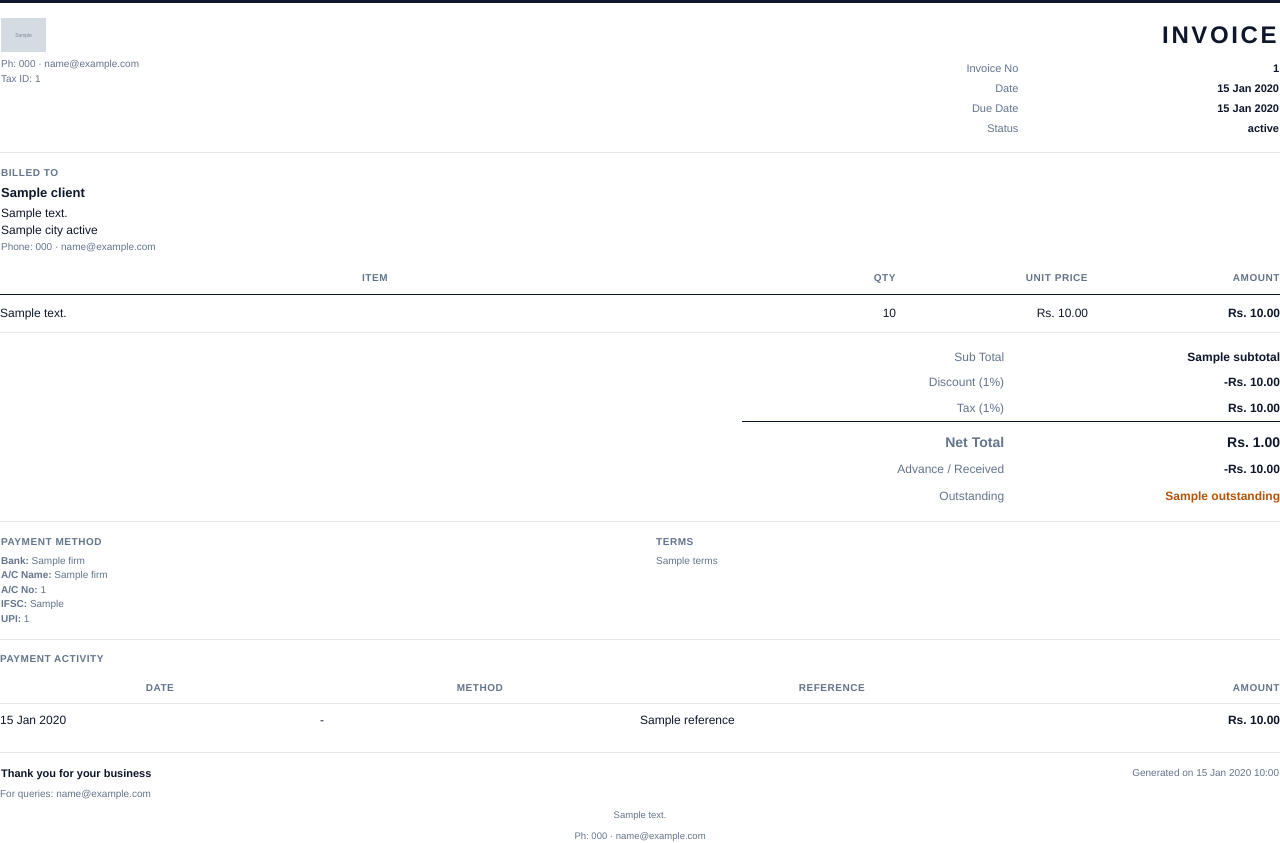
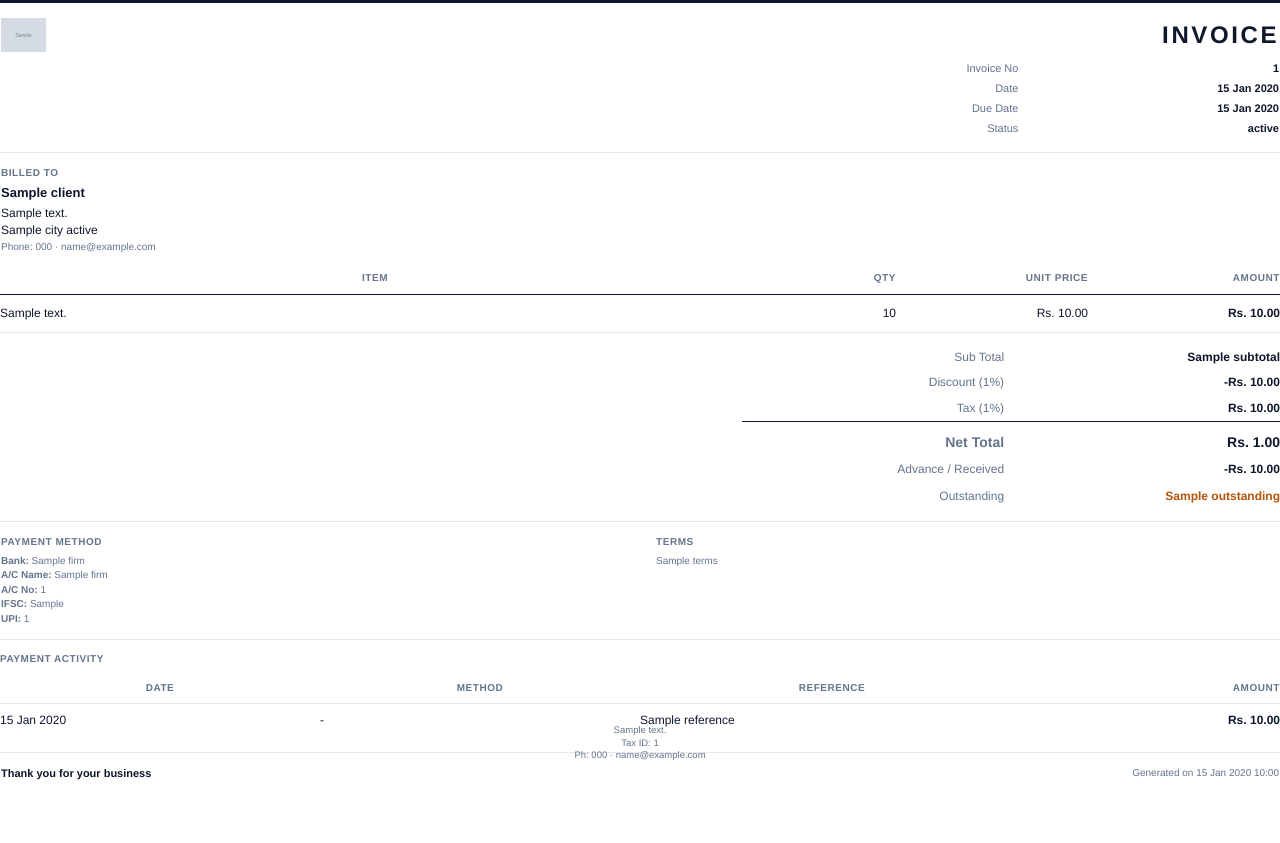
Before and after one commit to itzpraveen/novart, a Django app: template templates/portal/invoice_pdf.html in a window 1280 px wide. After the commit the page ends 780 px from the top, so only its background shows below. Run offline with Django 5.2, Linux system fonts and the light colour scheme; the template is opened without the code that fills it: most values are stand-ins (such as "Sample title", 1, 10 or a date in 2020); grey boxes marked "Sample" are stand-in pictures.

Commit message:
Invoice PDF: move footer address to bottom, remove header contact, increase margins

```diff
--- a/templates/portal/invoice_pdf.html
+++ b/templates/portal/invoice_pdf.html
@@ -15,7 +15,7 @@
 	            src: url("file://{{ font_path }}");
 	        }
 	        {% endif %}
-	        @page { size: A4; margin: 22mm; }
+	        @page { size: A4; margin: 26mm; }
 	        body, table, th, td {
 	            font-family: "DejaVuSans", "Helvetica", "Arial", sans-serif;
 	            color: #0f172a;
@@ -115,8 +115,11 @@
 	        .foot { width: 100%; border-collapse: collapse; }
 	        .thanks { font-size: 11px; font-weight: 800; }
 	        .generated { font-size: 10px; color: #64748b; text-align: right; }
-	        .footer-meta {
-	            margin-top: 8px;
+	        .footer-bottom {
+	            position: fixed;
+	            left: 26mm;
+	            right: 26mm;
+	            bottom: 10mm;
 	            text-align: center;
 	            color: #64748b;
 	            font-size: 9.5px;
@@ -137,12 +140,6 @@
 	                    {% else %}
 	                        <div class="brand-name">{{ firm.name|default:"StudioFlow" }}</div>
 	                    {% endif %}
-	                    <div class="muted">
-	                        {% if firm.phone %}Ph: {{ firm.phone }}{% endif %}
-	                        {% if firm.phone and firm.email %} · {% endif %}
-	                        {% if firm.email %}{{ firm.email }}{% endif %}
-	                    </div>
-	                    {% if firm.tax_id %}<div class="muted">Tax ID: {{ firm.tax_id }}</div>{% endif %}
 	                </td>
 	                <td class="meta">
 	                    <div class="invoice-title">INVOICE</div>
@@ -310,16 +307,20 @@
 	                    <td class="generated">Generated on {{ generated_on|date:"d M Y H:i" }}</td>
 	                </tr>
 	            </table>
-	            {% if firm.email %}
-	                <div class="muted" style="margin-top: 4px;">For queries: {{ firm.email }}</div>
-	            {% endif %}
-	            {% if firm.address %}
-	                <div class="footer-meta" style="white-space: pre-line;">{{ firm.address }}</div>
-	            {% endif %}
-	            {% if firm.phone %}
-	                <div class="footer-meta">Ph: {{ firm.phone }}{% if firm.email %} · {{ firm.email }}{% endif %}</div>
+	        </div>
+	    </div>
+	    {% if firm.address or firm.phone or firm.email or firm.tax_id %}
+	        <div class="footer-bottom">
+	            {% if firm.address %}<div style="white-space: pre-line;">{{ firm.address }}</div>{% endif %}
+	            {% if firm.tax_id %}<div>Tax ID: {{ firm.tax_id }}</div>{% endif %}
+	            {% if firm.phone or firm.email %}
+	                <div>
+	                    {% if firm.phone %}Ph: {{ firm.phone }}{% endif %}
+	                    {% if firm.phone and firm.email %} · {% endif %}
+	                    {% if firm.email %}{{ firm.email }}{% endif %}
+	                </div>
 	            {% endif %}
 	        </div>
-	    </div>
+	    {% endif %}
 </body>
 </html>
```
